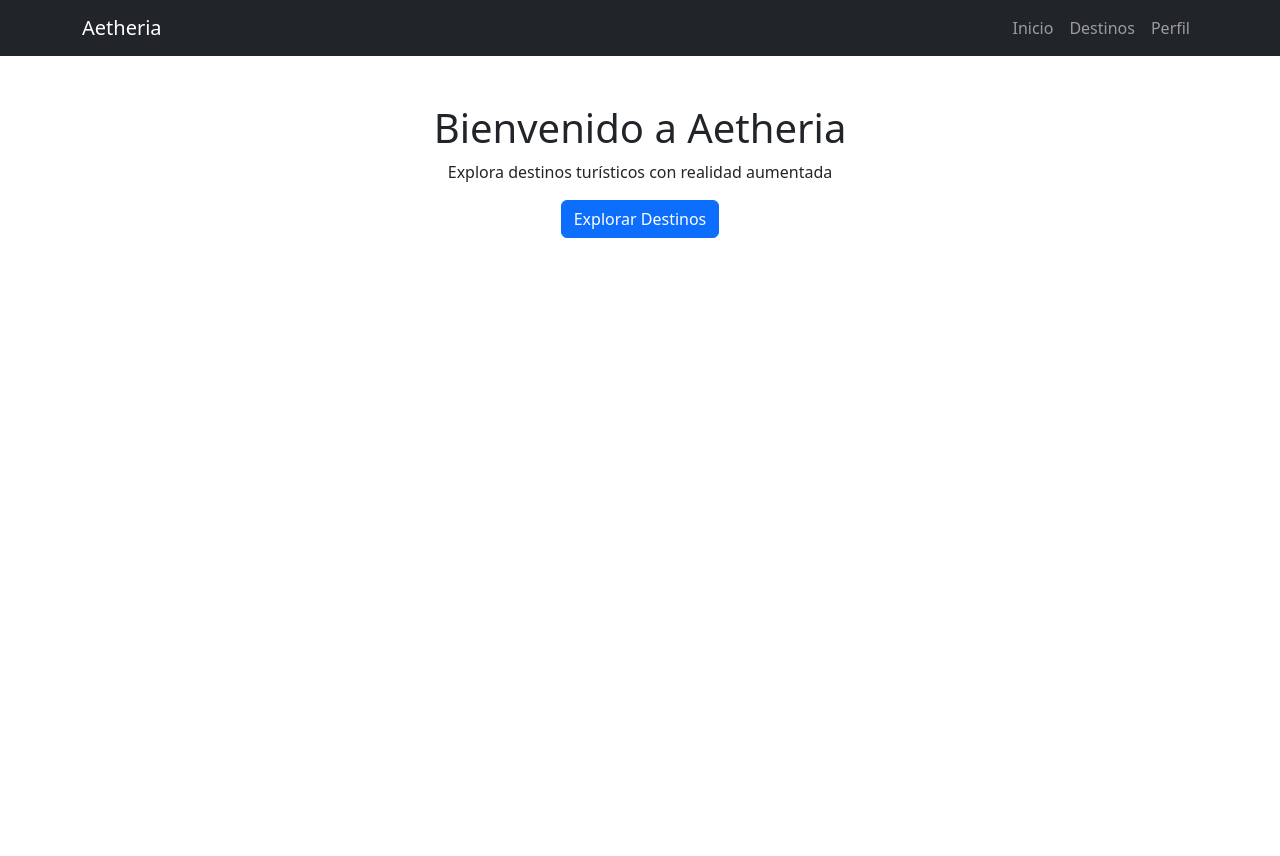
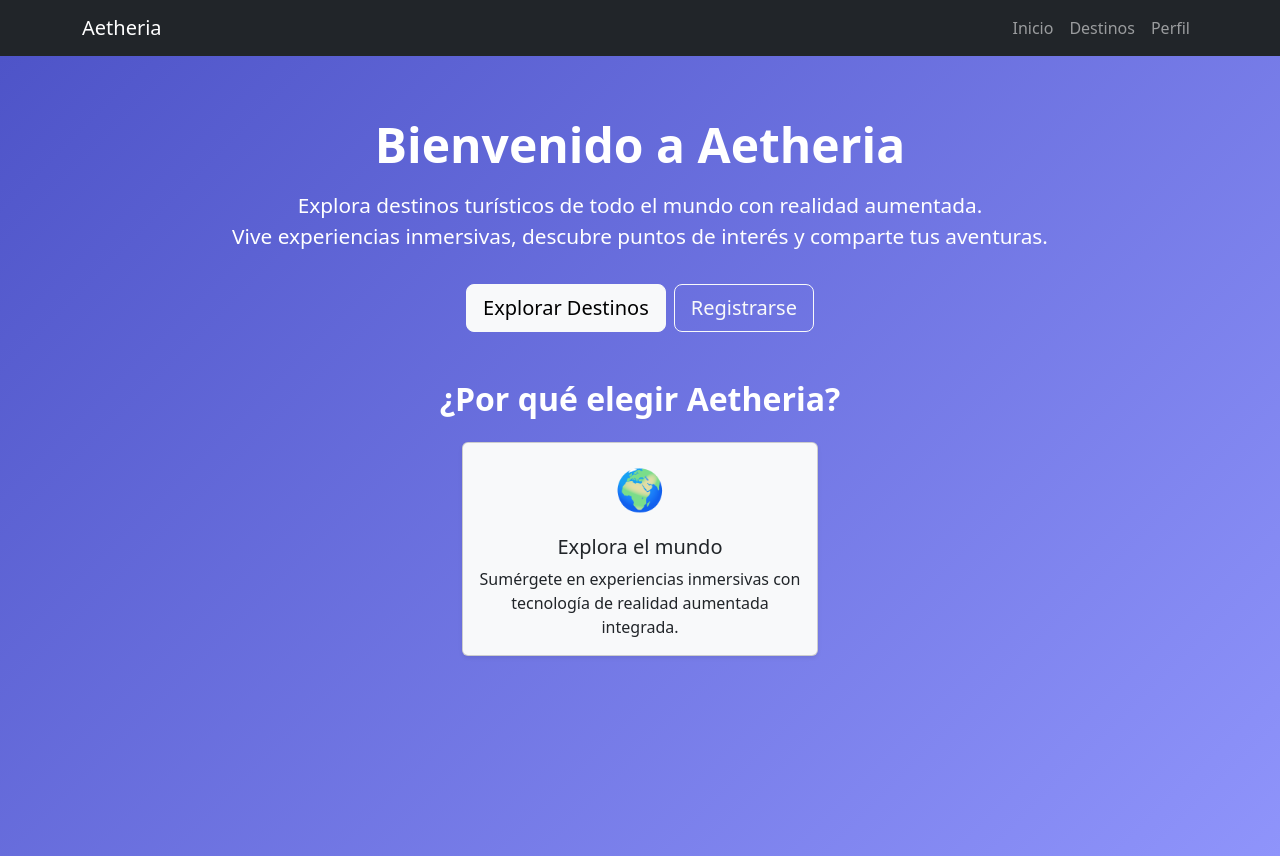
Before and after one commit to henrycorredor7570/Aetheria-client, a React (Vite) app: page / in a window 1280 px wide. Before the commit the page ends 800 px from the top, so only its background shows below. Built offline with nearby package versions, Linux system fonts and the light colour scheme.

Commit message:
se modifica la pagina de inicio, se agrega un Hero Sección original

```diff
--- a/src/components/PrivateRoute.jsx
+++ b/src/components/PrivateRoute.jsx
@@ -1,7 +1,10 @@
+//se usa para proteger rutas privadas en una aplicación React,
+// asegurando que el usuario esté autenticado antes de ver una página.
+
 import { Navigate } from "react-router-dom";
 
-const PrivateRoute = ({ children }) => {
-    const token = localStorage.getItem("token");
+const PrivateRoute = ({ children }) => {//children, que representa el componente que se quiere proteger (por ejemplo, un perfil o dashboard).
+    const token = localStorage.getItem("token");// verifica si el usuario ya ha iniciado sesión (por ejemplo, si hizo login y guardó su token JWT).
     return token ? children : <Navigate to="/login"/>
 }
 
--- a/src/pages/HomePage.jsx
+++ b/src/pages/HomePage.jsx
@@ -1,15 +1,49 @@
-import { Container, Button } from 'react-bootstrap';
+import { Container, Button, Row, Col, Card } from 'react-bootstrap';
 import { Link } from 'react-router-dom';
 
 const HomePage = () => {
     return (
-        <Container className='text-center mt-5'>
-            <h1>Bienvenido a Aetheria</h1>
-            <p>Explora destinos turísticos con realidad aumentada</p>
-            <Button variant='primary' as={Link} to='/destinations'>
-                Explorar Destinos
-            </Button>
-        </Container>
+        <div style={{
+            background: 'linear-gradient(135deg, #4e54c8 0%, #8f94fb 100%',
+            minHeight: '100vh',
+            color: 'white',
+            paddingTop: '60px'
+        }}>
+            <Container className='text-center'>
+                <h1 style={{ fontSize:'3rem', fontWeight:'bold', marginBottom:'1rem'}}>
+                    Bienvenido a Aetheria
+                </h1>
+                <p style={{fontSize:'1.3rem', marginBottom:'2rem'}}>
+                    Explora destinos turísticos de todo el mundo con realidad aumentada.<br/>
+                    Vive experiencias inmersivas, descubre puntos de interés y comparte tus aventuras.
+                </p>
+                <Button variant='light' as={Link} to='/destinations' size="lg" className="me-2">
+                    Explorar Destinos
+                </Button>
+                <Button variant="outline-light" as={Link} to={'/register'} size='lg'>
+                    Registrarse
+                </Button>
+            </Container>
+            <Container className="mt-5">
+                <h2 className="text-center mb-4" style={{fontWeight:'bold'}}>
+                    ¿Por qué elegir Aetheria?
+                </h2>
+                <Row className="justify-content-center">
+                    <Col md={4} className="mb-4">
+                        <Card bg="light" text="dark" className="h-100 shadow-sm">
+                            <Card.Body className="text-center">
+                                <div style={{fontSize:'2.5rem'}}>🌍</div>
+                                <Card.Title className="mt-3">Explora el mundo</Card.Title>
+                                <Card.Text>
+                                    Sumérgete en experiencias inmersivas con tecnología de realidad aumentada integrada.
+                                </Card.Text>
+
+                            </Card.Body>
+                        </Card>
+                    </Col>
+                </Row>
+            </Container>
+        </div>
     );
 };
 
--- a/src/pages/LoginPage.jsx
+++ b/src/pages/LoginPage.jsx
@@ -8,12 +8,14 @@ const LoginPage  = () => {
     const [ error, setError ] = useState(null);
     const navigate = useNavigate();
 
+    //Manejo de cambios en los campos del formulario
     const handleChange = (e) => {
         setCredentials({ ...credentials, [e.target.name]: e.target.value });
     };
 
+    //Envío del formulario
     const handleSubmit = async(e) => {
-        e.preventDefault();
+        e.preventDefault();//Previene que se recargue la página al enviar el formulario.
         try {
             const data = await loginUser(credentials);
             localStorage.setItem("token", data.token); //se guarda el token el el local storage
@@ -26,7 +28,7 @@ const LoginPage  = () => {
     return(
         <Container className="mb-5">
             <h2>Iniciar Sesión</h2>
-            {error && <Alert varinat="danger">{error}</Alert>}
+            {error && <Alert variant="danger">{error}</Alert>}
             <Form onSubmit={handleSubmit}>
                 <Form.Group className="mb-3">
                     <Form.Label>Email</Form.Label>
```
